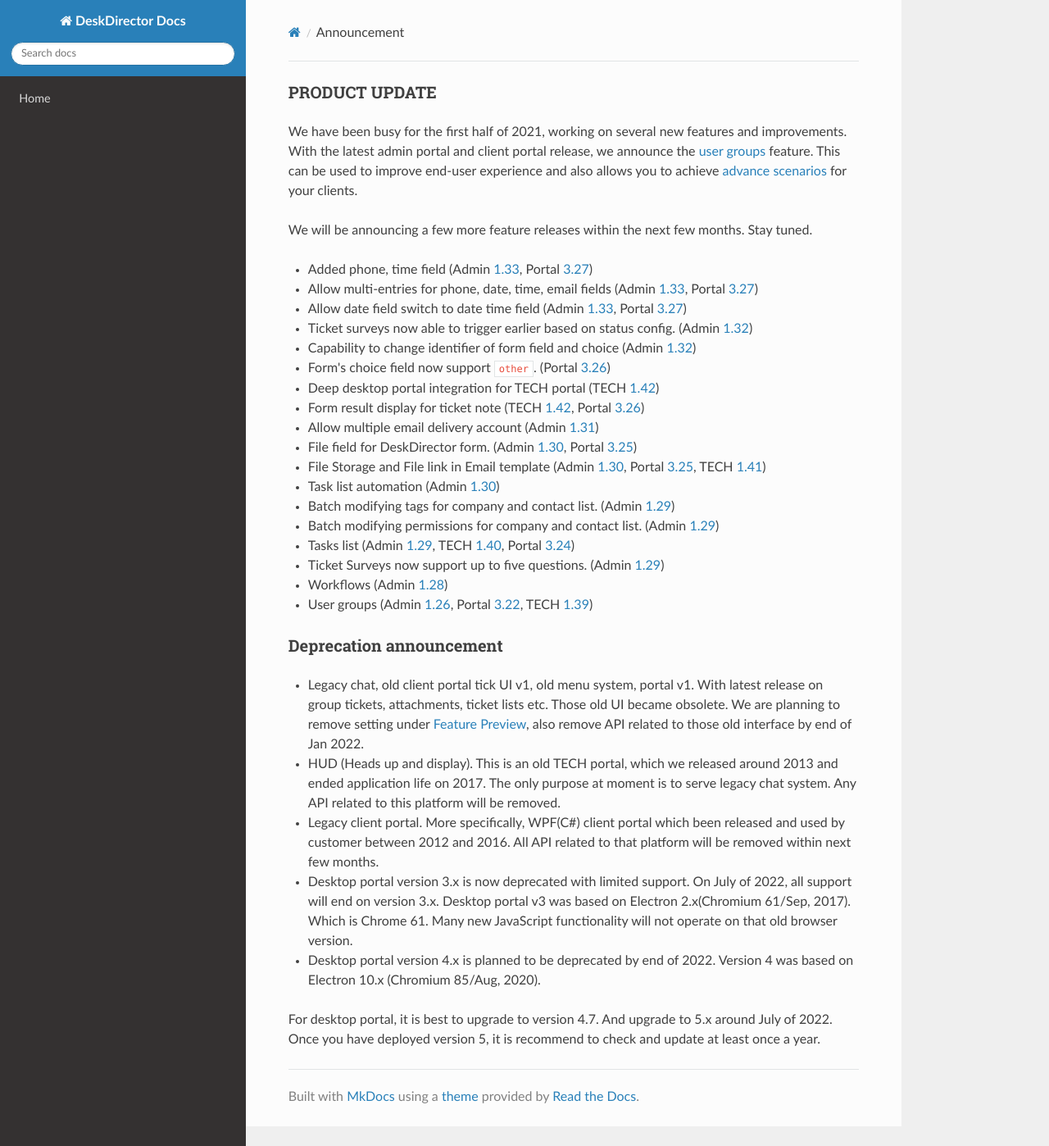
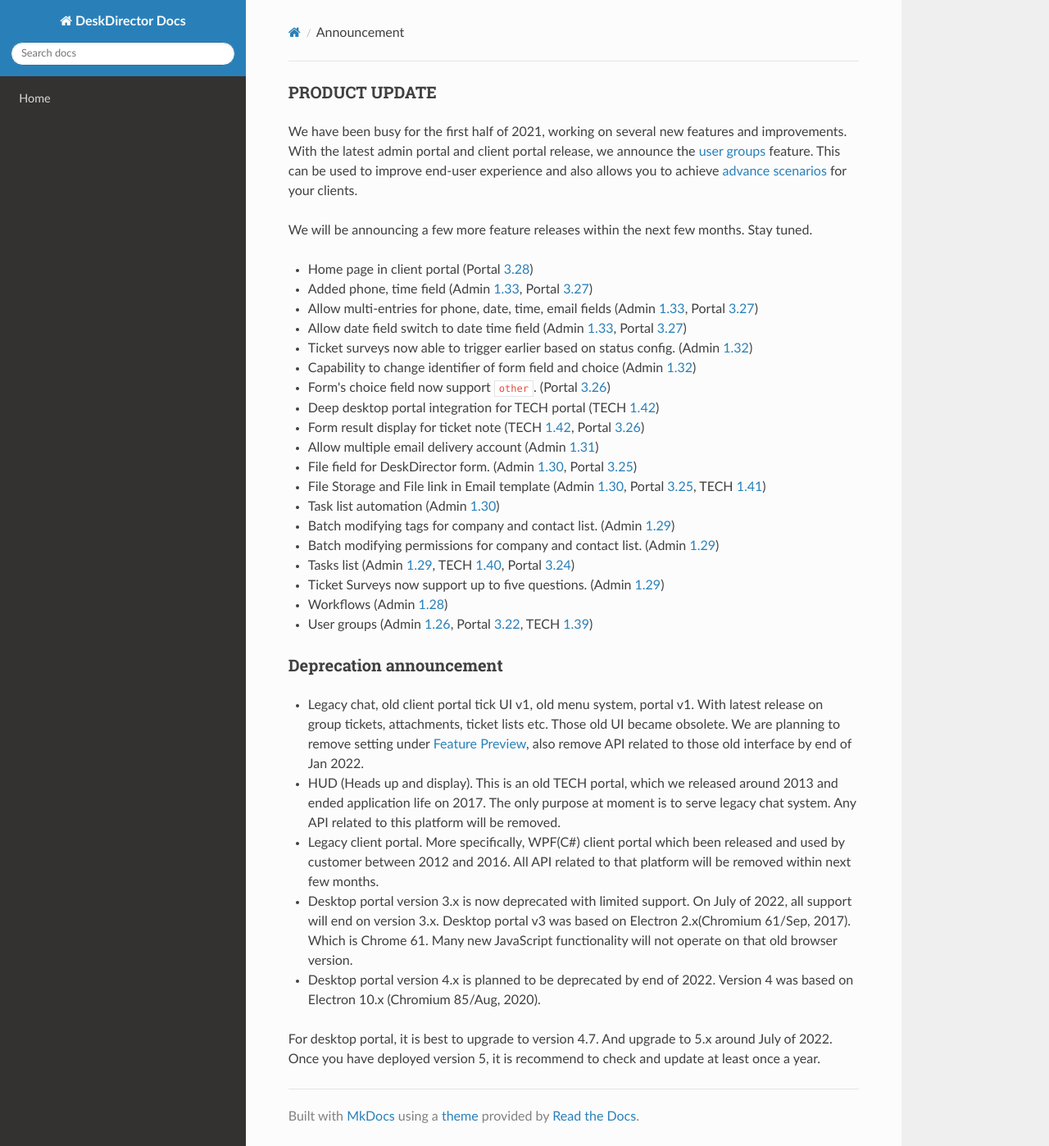
Before and after one commit to DeskDirector/docs, an MkDocs documentation site: the page built from docs/_contents/admin/home/announcement.md, in a window 1280 px wide and 1398 px high. Shown: the whole window at 82% size. Built offline with MkDocs 1.6.1, drawn with Linux system fonts in a browser that asks for light colours; nearby versions of some CDN libraries; old or Windows-style settings are respelled for this version of MkDocs.

Commit message:
Update announcement.md

```diff
--- a/docs/_contents/admin/home/announcement.md
+++ b/docs/_contents/admin/home/announcement.md
@@ -5,6 +5,7 @@ We have been busy for the first half of 2021, working on several new features an
 
 We will be announcing a few more feature releases within the next few months. Stay tuned.
 
+* Home page in client portal (Portal [3.28](/configs/release-notes/portal/v3.28))
 * Added phone, time field (Admin [1.33](/configs/release-notes/admin/v1.33.1), Portal [3.27](/configs/release-notes/portal/v3.27))
 * Allow multi-entries for phone, date, time, email fields (Admin [1.33](/configs/release-notes/admin/v1.33.1), Portal [3.27](/configs/release-notes/portal/v3.27))
 * Allow date field switch to date time field (Admin [1.33](/configs/release-notes/admin/v1.33.1), Portal [3.27](/configs/release-notes/portal/v3.27))
```
